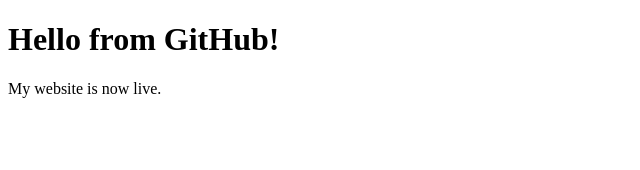
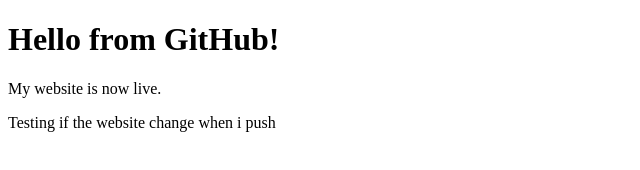
Before and after one commit to Ilyas-exe/ilmedigital.store, a plain HTML site: page index.html in a window 1280 px wide. Shown: the whole page, without its empty margins (0-640 px from the left). Drawn offline with Linux system fonts and the light colour scheme.

Commit message:
Add test message to homepage
Added a paragraph to index.html to verify website updates after pushing changes.

```diff
--- a/index.html
+++ b/index.html
@@ -7,5 +7,6 @@
 <body>
     <h1>Hello from GitHub!</h1>
     <p>My website is now live.</p>
+    <p>Testing if the website change when i push</p>
 </body>
 </html>
```
